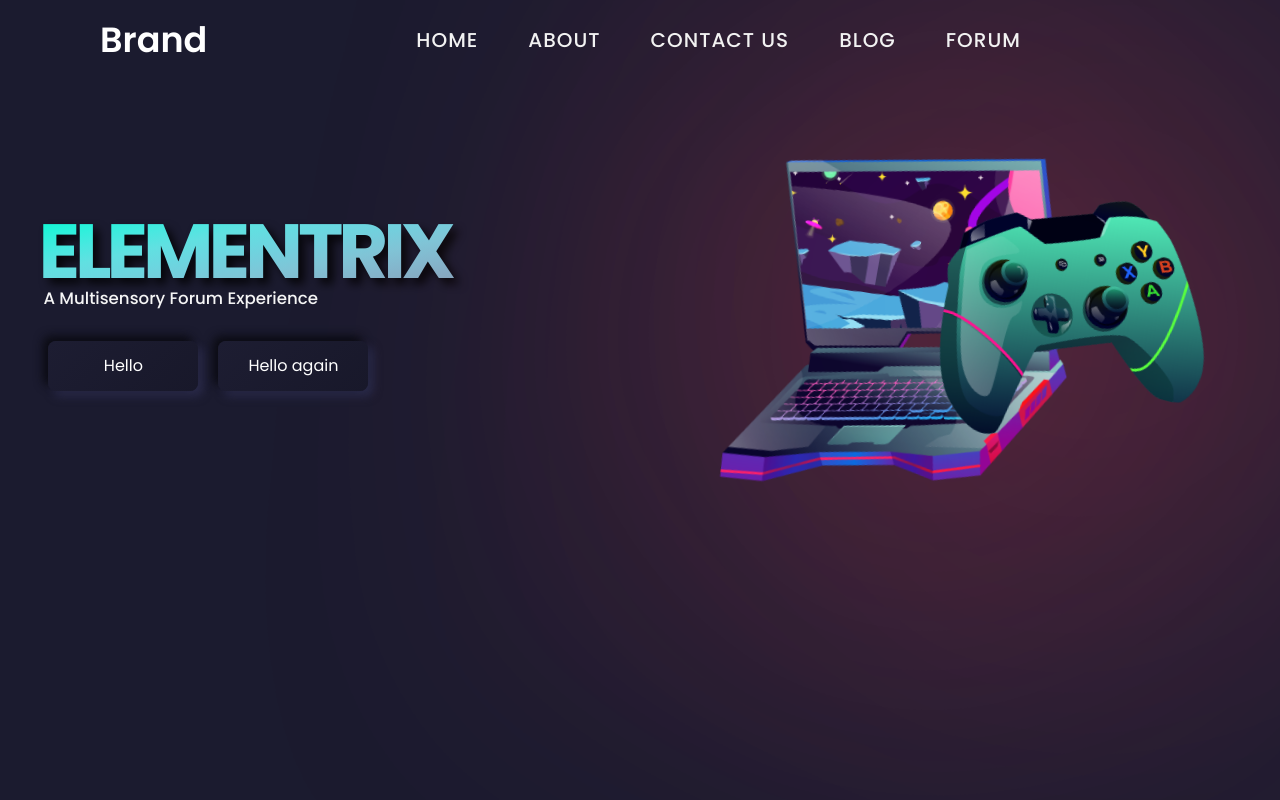
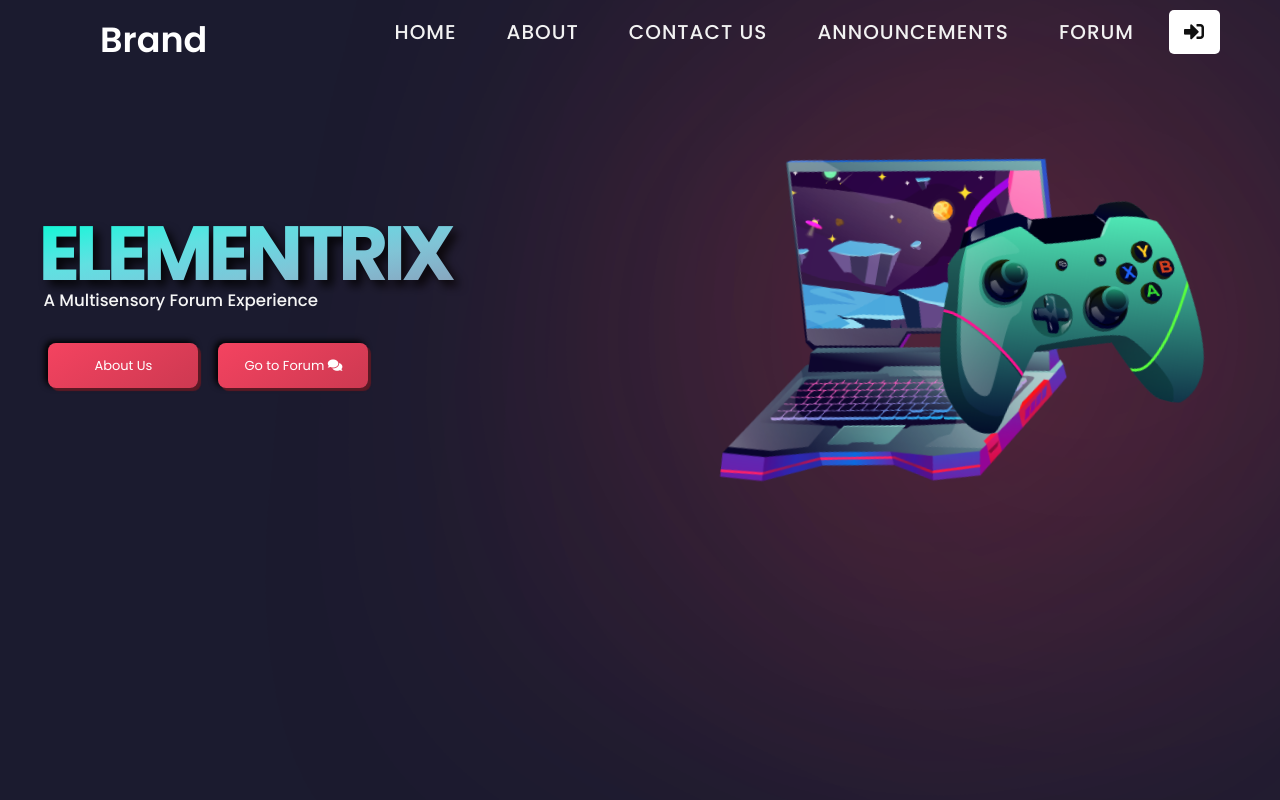
Before and after one commit to this-ved-dev/Gaming_UI, a plain HTML site: page home.html in a window 1280 px wide. Drawn offline with nearby package versions, Linux system fonts and the light colour scheme.

Commit message:
home landing final

```diff
--- a/css/home.css
+++ b/css/home.css
@@ -35,7 +35,7 @@ nav .logo {
 nav ul {
     display: flex;
     flex-wrap: wrap;
-    margin: 0 auto;
+    /* margin: 0 auto; */
     list-style: none;
 }
 
@@ -60,6 +60,10 @@ nav ul li a:hover {
     background: #fff;
     transition: ease 1s;
 }
+.select{
+    background: #fff;
+    color: #111;
+}
 
 nav .menu-btn i {
     color: #fff;
@@ -72,13 +76,13 @@ input[type="checkbox"] {
     display: none;
 }
 
-@media (max-width: 1000px) {
+@media (max-width: 1047px) {
     nav {
         padding: 0 40px 0 50px;
     }
 }
 
-@media (max-width: 920px) {
+@media (max-width: 990px) {
     nav .menu-btn i {
         display: block;
     }
@@ -207,10 +211,19 @@ input[type="checkbox"] {
     outline: none;
     border: none;
     margin: 0 10px;
-    height: 50px;
-    width:150px;
+    height: 45px;
+    width: 150px;
+    min-width: 100px;
+    font-size: 13px;
     color: white;
+    padding:5px;
     border-radius: 8px;
-    background: linear-gradient(315deg, #18182a, #1d1d32);
-    box-shadow: -5px -5px 10px #0b0b13,
-    5px 5px 10px #2b2b4b;
+    background: linear-gradient(145deg, #f44360, #cd3951);
+    box-shadow: 3px 3px 1px #5b1924,
+    -3px -2px 6px #000;
+}
+
+.cta-buttons button:hover{
+    border-radius: 26px;
+    transition: ease-in-out 0.5s;
+}
--- a/home.html
+++ b/home.html
@@ -28,11 +28,13 @@
                         <i class="fas fa-bars"></i>
                     </label>
                     <ul>
-                        <li><a class="active" href="#">HOME</a></li>
+                        <li><a href="#">HOME</a></li>
                         <li><a href="#">ABOUT</a></li>
                         <li><a href="contact-us.html">CONTACT US</a></li>
-                        <li><a href="#">BLOG</a></li>
+                        <li><a href="#">ANNOUNCEMENTS</a></li>
                         <li><a href="#">FORUM</a></li>
+                        <li><a class="select" href="#"><i class="fas fa-sign-in-alt"></i></a></li>
+
                     </ul>
                 </nav>
                 <div class="container-fluid">
@@ -41,8 +43,8 @@
                             <h1 data-text="ELEMENTRIX">ELEMENTRIX</h1>
                             <h3>A Multisensory Forum Experience</h3>
                             <div class="d-flex cta-buttons">
-                                <button>Hello</button>
-                                <button>Hello again</button>
+                                <button>About Us</button>
+                                <button class="hvr-icon-wobble-horizontal">Go to Forum  <i class="fas fa-comments"></i></button>
                             </div>
                         </div>
                         <div class="col-md-7 col-sm-12 landing-image">
```
